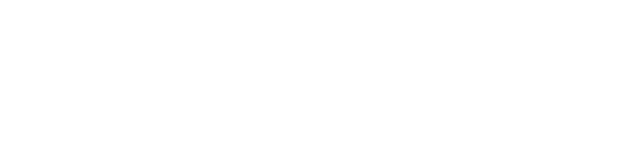
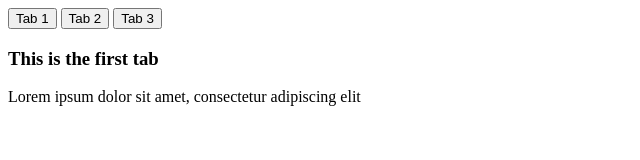
Before and after one commit to dkempton12/javascript-tabs, a plain HTML site: page index.html in a window 1280 px wide. Shown: the whole page, without its empty margins (0-640 px from the left). Drawn offline with Linux system fonts and the light colour scheme.

Commit message:
Adding html

```diff
--- a/index.html
+++ b/index.html
@@ -7,6 +7,34 @@
     <link rel="stylesheet" href="styles.css" />
   </head>
   <body>
+    <div class="container">
+      <!-- Set the button IDs equal to the tabpanel's aria-labelledby attribute-->
+      <div class="tabs">
+        <div role="tablist">
+          <button class="tabButton" aria-selected="true" id="tab1">
+            Tab 1
+          </button>
+          <button class="tabButton" aria-selected="false" id="tab2">
+            Tab 2
+          </button>
+          <button class="tabButton" aria-selected="false" id="tab3">
+            Tab 3
+          </button>
+        </div>
+        <div role="tabpanel" aria-labelledby="tab1">
+          <h3>This is the first tab</h3>
+          <p>Lorem ipsum dolor sit amet, consectetur adipiscing elit</p>
+        </div>
+        <div role="tabpanel" aria-labelledby="tab2" hidden>
+          <h3>This is the second tab</h3>
+          <p>Lorem ipsum dolor sit amet, consectetur adipiscing elit</p>
+        </div>
+        <div role="tabpanel" aria-labelledby="tab3" hidden>
+          <h3>This is the third tab</h3>
+          <p>Lorem ipsum dolor sit amet, consectetur adipiscing elit</p>
+        </div>
+      </div>
+    </div>
     <script src="src/tabs.js"></script>
   </body>
 </html>
```
